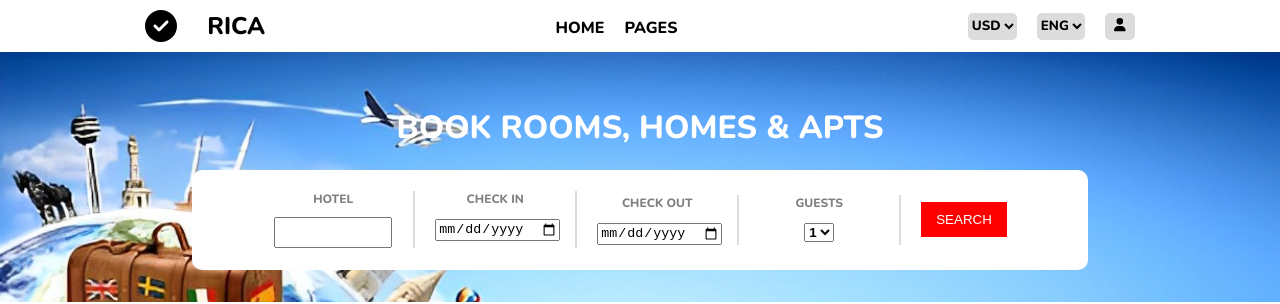
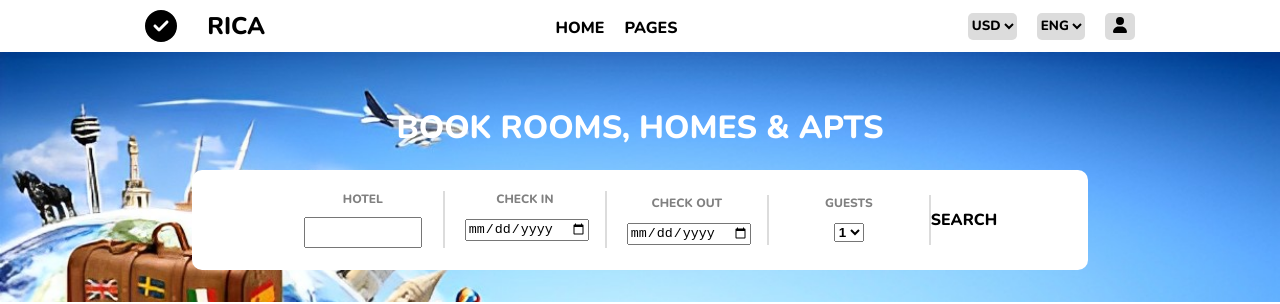
Before and after one commit to Mike2020x/frontend-top-v29-hoteles, a React (Vite) app: page / in a window 1280 px wide. Shown: the top 304 px of the page. Built offline with nearby package versions, Linux system fonts and the light colour scheme.

Commit message:
feat: adding routing base

```diff
--- a/src/components/Hotel/Hotel.jsx
+++ b/src/components/Hotel/Hotel.jsx
@@ -3,11 +3,12 @@ import PropTypes from 'prop-types'
 import './Hotel.scss'
 import { faLocationDot } from '@fortawesome/free-solid-svg-icons'
 import { FontAwesomeIcon } from '@fortawesome/react-fontawesome'
-
+import { Link } from 'react-router-dom'
 function Hotel({ imageHotel, title, location, description, pastprice, actualprice }) {
 
   return (
     <>
+      <Link to="/hotel-single">
         <div className='contenedor__cardhotel'>
           <img src={imageHotel} className="image" alt={imageHotel} width="360px" />
           <div className='contenedor__espacio'>
@@ -19,7 +20,7 @@ function Hotel({ imageHotel, title, location, description, pastprice, actualpric
             </div>
             <p>{description}</p>
             <div className='contenedor__stars'>
-            <Estrellas/>
+              <Estrellas />
               <div className='revisiones'>
                 <h4>26412 review</h4>
               </div>
@@ -35,7 +36,7 @@ function Hotel({ imageHotel, title, location, description, pastprice, actualpric
               </div>
             </div>
           </div>
-      </div>
+        </div></Link>
     </>
   )
 }
--- a/src/components/Hotel/Hotel.scss
+++ b/src/components/Hotel/Hotel.scss
@@ -39,8 +39,8 @@
 
 .revisiones {
   h4 {
-      margin: 10px;
-      color: gray;
+    margin: 10px;
+    color: gray;
   }
 }
 
@@ -129,3 +129,8 @@
     justify-content: space-between;
   }
 }
+
+a {
+  text-decoration: none;
+  color: #000;
+}
--- a/src/components/Titulos/Titulos.jsx
+++ b/src/components/Titulos/Titulos.jsx
@@ -1,3 +1,4 @@
+import { Link } from 'react-router-dom'
 import './Titulos.scss'
 
 function Titulos() {
@@ -11,7 +12,7 @@ function Titulos() {
             <div className='contenedor__titulos--mobileBox'>
               <div className='contenedor__titulos--border'>
                 <h4>HOTEL</h4>
-                <input type="text" className='location'/>
+                <input type="text" className='location' />
               </div>
               <div className="border__right1"></div>
               <div className='contenedor__titulos--border'>
@@ -37,7 +38,7 @@ function Titulos() {
               <div className="border__right2"></div>
             </div>
             <div className='contenedor__titulos--box search'>
-              <button>SEARCH</button>
+              <Link to="/hotel-list">SEARCH</Link>
             </div>
           </div>
         </div>
--- a/src/components/navbar/NavBar.jsx
+++ b/src/components/navbar/NavBar.jsx
@@ -1,6 +1,8 @@
 import { useState } from 'react';
 import { FontAwesomeIcon } from '@fortawesome/react-fontawesome';
 import { faBars, faUser, faGear, faCircleCheck, faAngleLeft } from '@fortawesome/free-solid-svg-icons';
+import { Link } from 'react-router-dom'
+
 import "./index.scss";
 
 export default function NavBar() {
@@ -40,7 +42,8 @@ export default function NavBar() {
             </select>
           </div>
           <button>
-            <FontAwesomeIcon icon={faUser} />
+            <Link to="/signup"><FontAwesomeIcon icon={faUser} />
+            </Link>
           </button>
           <button id="faGear" className="nav-bar__buttons--item">
             <FontAwesomeIcon icon={faGear} />
@@ -52,6 +55,6 @@ export default function NavBar() {
         <button><a href="/" className="home">HOME</a></button>
         <button><a href="/pages" className="pages">PAGES</a></button>
       </div>
-    </nav>
+    </nav >
   );
 }
```
Also changed, not shown: src/components/ListaHoteles/ListaHoteles.scss (line endings or trailing spaces), vercel.json (added). Lines whose indentation alone changed are shown as unchanged.
